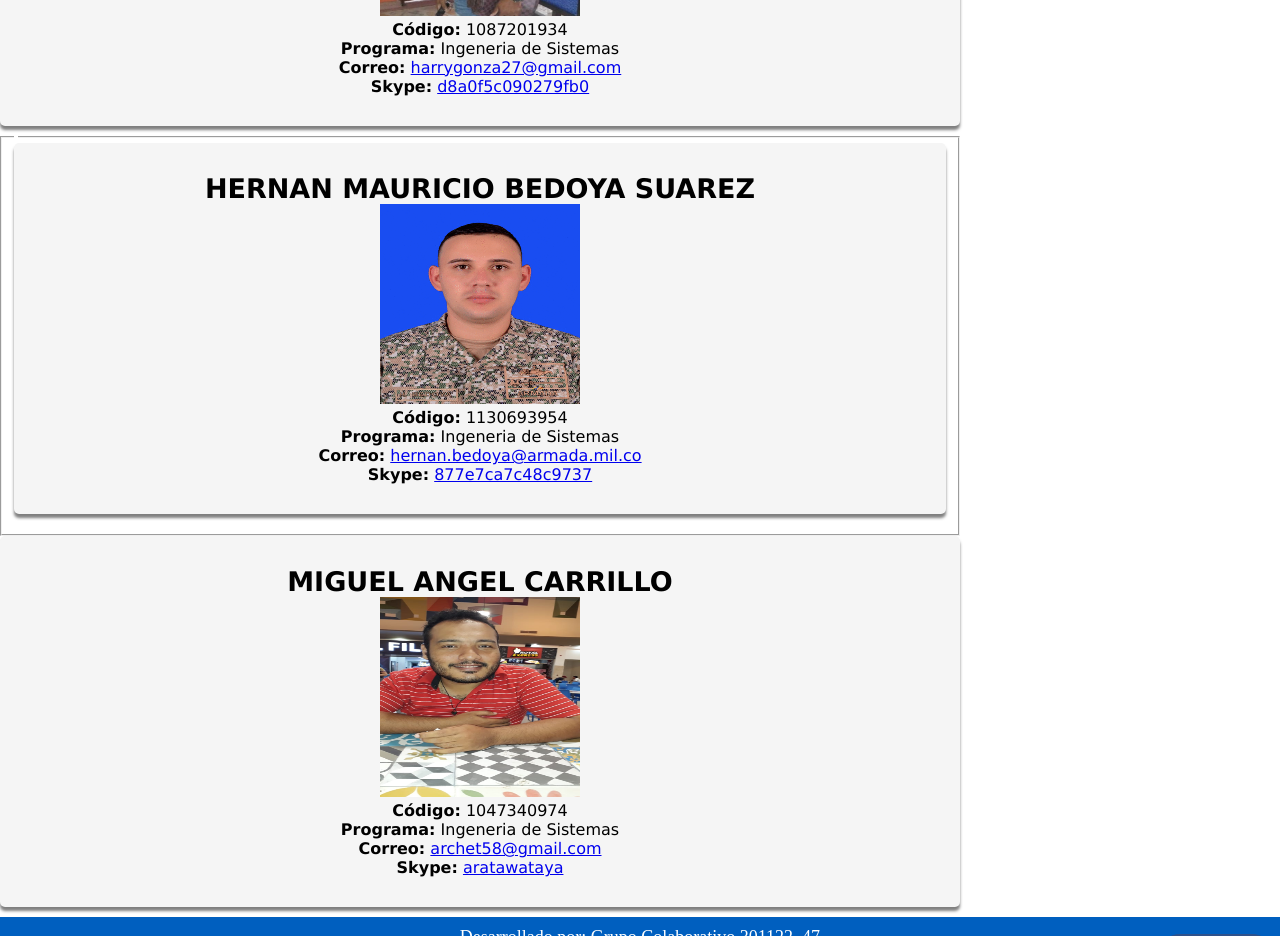
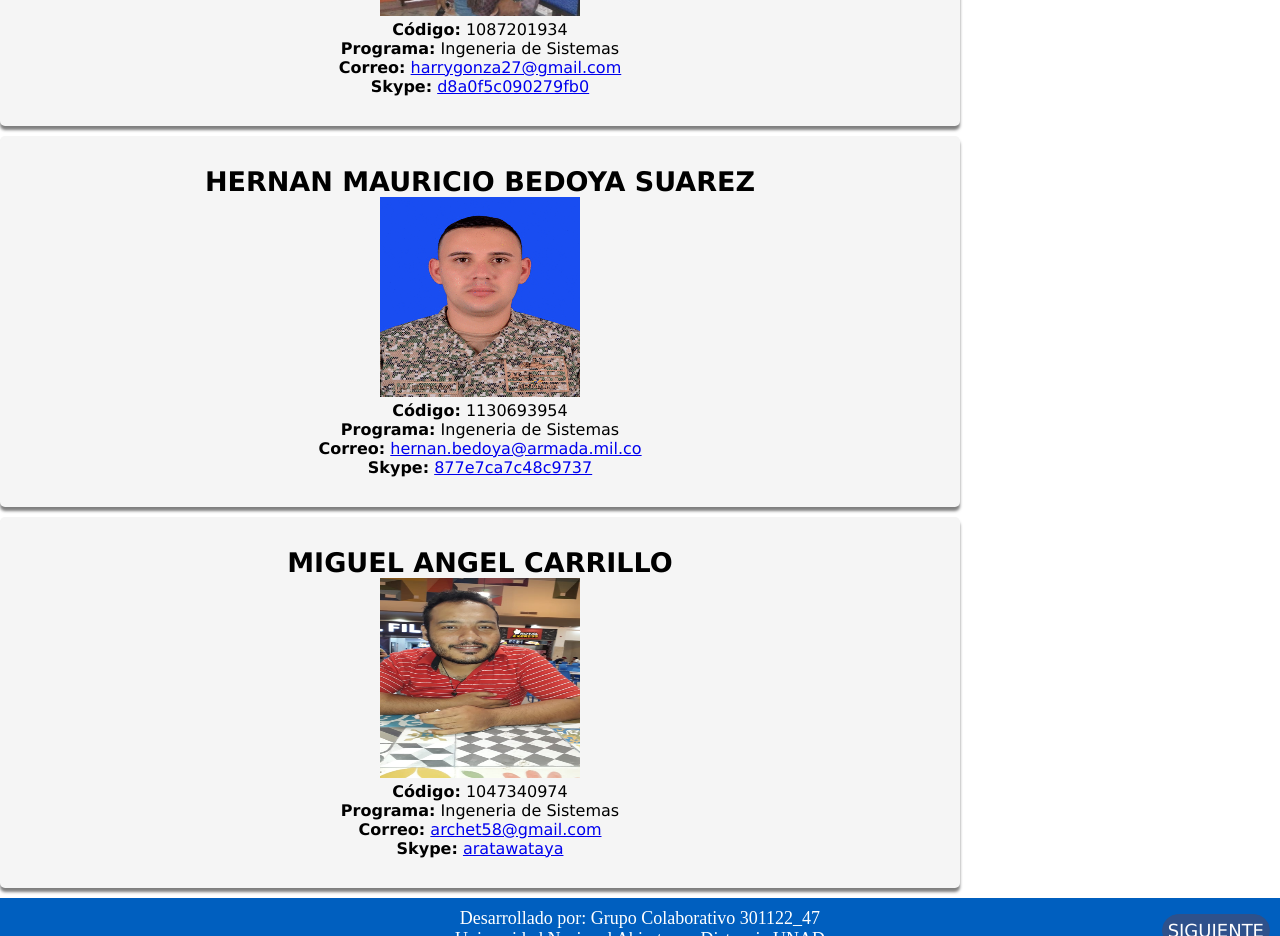
Before and after one commit to hmbedoyas/OVI-COLABORATIVO-GRUPO-301122_47, a plain HTML site: page autores.html in a window 1280 px wide. Shown: the part 1020-1956 px from the top of the page. Drawn offline with Linux system fonts and the light colour scheme.

Commit message:
Update autores.html

```diff
--- a/autores.html
+++ b/autores.html
@@ -64,7 +64,7 @@
                         <p><b>Skype:</b> <a href="https://www.skype.com/es/">d8a0f5c090279fb0</a></p>
                     </div>
                     </article>
-                    <fieldset> <legend></legend>
+                    <div class="caja">
                     <article>
                         <div align="center">
 
@@ -77,7 +77,7 @@
 
                         </div>
                     </article>
-                </legend> </fieldset>
+                </div>
                     <article>
                         <div align="center">
                             <h2>MIGUEL ANGEL CARRILLO</h2>
```
